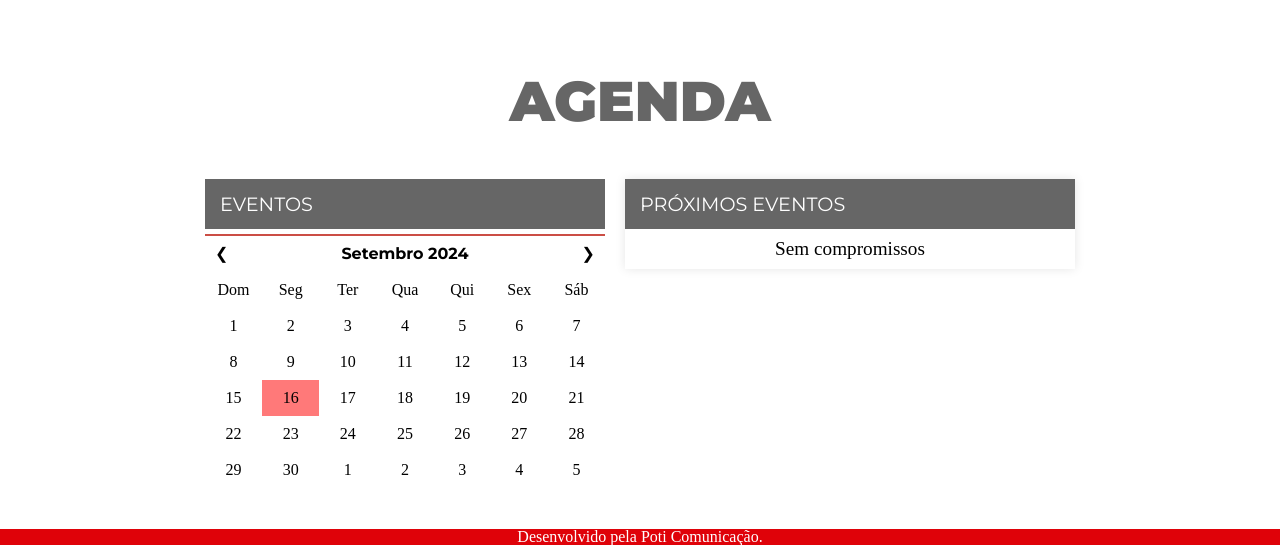
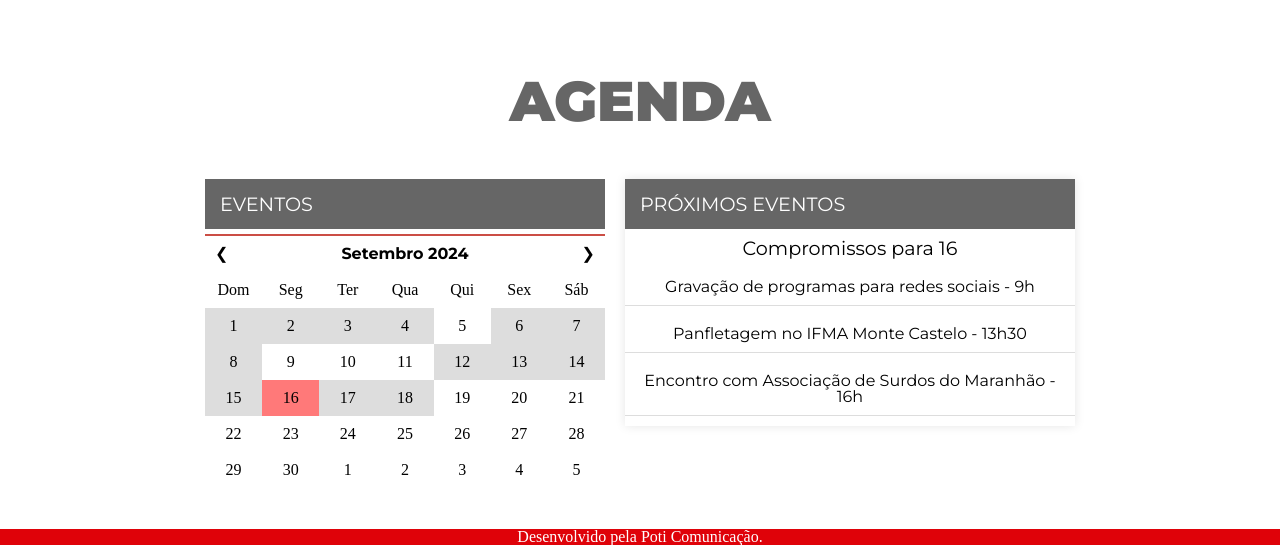
Before and after one commit to igorbrx2/PSTU-SaoLuis-WP, a WordPress theme: template index.php in a window 1280 px wide. Shown: the part 2935-3480 px from the top of the page. Run offline with PHP 8.4 and a stand-in for WordPress, Linux system fonts and the light colour scheme; the site name, menu and one post (Sample post) are stand-ins, and other content is empty.

Commit message:
atualizado

```diff
--- a/header.php
+++ b/header.php
@@ -4,7 +4,11 @@
 <head>
   <meta charset="UTF-8">
   <meta name="viewport" content="width=device-width, initial-scale=1.0">
-  <title>PSTU São Luís</title>
+	<meta http-equiv="cache-control" content="no-cache, no-store, must-revalidate" />
+  <meta http-equiv="pragma" content="no-cache" />
+  <meta http-equiv="expires" content="0" />
+
+  <title>PSTU São Luís - Saulo Arcangeli, Jaciara Castro, Coletivo das Pretas e Jayro Mesquita</title>
   <link rel="stylesheet" href="<?php echo get_stylesheet_directory_uri(); ?>/style.css" />
   <link rel="stylesheet" href="<?php echo get_stylesheet_directory_uri(); ?>/responsivo.css" />
   <link rel="stylesheet" href="<?php echo get_stylesheet_directory_uri(); ?>/global.css" />
--- a/index.php
+++ b/index.php
@@ -26,7 +26,7 @@
 
   <!-- INTRODUÇÃO -->
   <section id="intro">
-    <img class="responsiveImg" src="<?php echo get_stylesheet_directory_uri(); ?>/fotosCandidatos2024/candidatos.png" alt="">
+    <img class="responsiveImg" src="<?php echo get_stylesheet_directory_uri(); ?>/fotosCandidatos2024/candidatos.png" alt="Foto com Saulo Arcangeli, Jaciara Castro, Coletivo das Pretas e Jayro Mesquita">
     </div>
   </section>
   <div class="zap">
@@ -56,7 +56,7 @@
 
       <li class="card-candidato" data-candidato="sauloArcangeli">
         <a href="./">
-          <img src="<?php echo get_stylesheet_directory_uri(); ?>/fotosCandidatos2024/saulo.png" alt="">
+          <img src="<?php echo get_stylesheet_directory_uri(); ?>/fotosCandidatos2024/saulo.png" alt="Saulo Arcangeli">
           <span class="montserrat-font"><strong>Saulo</strong><br><b>Arcangeli</b></span>
           <div class="linha-vermelha"></div>
           <p class="montserrat-font">Candidato a<br>prefeito de São Luís</p>
@@ -65,7 +65,7 @@
 
       <li class="card-candidato" data-candidato="jaciaraCastro">
         <a href="./">
-          <img src="<?php echo get_stylesheet_directory_uri(); ?>/fotosCandidatos2024/jaciara.png" alt="">
+          <img src="<?php echo get_stylesheet_directory_uri(); ?>/fotosCandidatos2024/jaciara.png" alt="Jaciara Castro">
           <span class="montserrat-font"><strong>Jaciara</strong><br><b>Castro</b></span>
           <div class="linha-vermelha"></div>
           <p class="montserrat-font">Candidata a<br>vice-prefeita de São Luís</p>
@@ -74,7 +74,7 @@
 
       <li class="card-candidato" data-candidato="coletivoDasPretas">
         <a href="./">
-          <img src="<?php echo get_stylesheet_directory_uri(); ?>/fotosCandidatos2024/coletivoPretas.png" alt="">
+          <img src="<?php echo get_stylesheet_directory_uri(); ?>/fotosCandidatos2024/coletivoPretas.png" alt="Coletivo das Pretas">
           <span class="montserrat-font"><strong>Coletivo<br>das Pretas</strong></span></span>
           <div class="linha-vermelha"></div>
           <p class="montserrat-font">Candidatas a<br>vereadoras de São Luís</p>
@@ -83,7 +83,7 @@
 
       <li class="card-candidato" data-candidato="jayroMesquita">
         <a href="./">
-          <img src="<?php echo get_stylesheet_directory_uri(); ?>/fotosCandidatos2024/jayro.png" alt="">
+          <img src="<?php echo get_stylesheet_directory_uri(); ?>/fotosCandidatos2024/jayro.png" alt="Jayro Mesquita">
           <span class="montserrat-font"><strong>Jayro</strong><br><b>Mesquita</b></span></span>
           <div class="linha-vermelha"></div>
           <p class="montserrat-font" id="rolagemProp">Candidato a<br>vereador de São Luís</p>
@@ -151,7 +151,7 @@
       </div>
       <div class="agenda">
         <div class="prox-eventos"><span class="montserrat-font">PRÓXIMOS EVENTOS</span></div>
-        <div class="events"></div>
+        <div class="events montserrat-font"></div>
       </div>
     </div>
 
--- a/script.js
+++ b/script.js
@@ -110,8 +110,11 @@ document.addEventListener('DOMContentLoaded', function () {
 </p>`,
 
 'jayroMesquita': `<p class="montserrat-font" style="line-height: 1.3; font-size: 1.2rem;">
-Sou Jayro Mesquita, trabalhador portuário e engenheiro civil, tenho 51 anos e milito no PSTU, com ações principalmente - mas não só - na área dos portos.
-Candidato a vereador pela primeira vez, estarei focado na elaboração e votação de projetos que garantam pontos cruciais da minha luta e das pautas do PSTU, entre os quais:<br>
+Filho de uma família de treze filhos que passava muitas dificuldades em município do continente do estado do Maranhão e que resolveu vir para São Luís em busca de melhores dias para sua prole, Jayro Mesquita é recém-formado em Engenharia Civil e seu TCC foi trabalhado a partir de uma situação de palafita existente em seu bairro, o Santa Cruz, ali Jayro projetou o recolhimento dos esgoto dessa comunidade de palafitas com vistas a diminuir o impacto ambiental e também contribuir para uma melhor qualidade de vida daqueles comunitários, principalmente para as crianças que ali vivem.<br>
+
+<br>Jayro Mesquita é trabalhador portuário avulso no Porto do Itaqui. Recentemente participou de um movimento de greve exatamente em defesa da manutenção do posto de trabalho de dezenas de operários, que vivem frequentemente recebendo ataques e ameaças da classe empresarial. Durante o movimento grevista os trabalhadores se impuseram e foram para a frente do porto, para mostrar aos empresários que os trabalhadores estão atentos e não permitirão que sejam retirados nossos direitos de trabalho dentro da área portuária.<br>
+
+<br>Candidato a vereador pela primeira vez, estarei focado na elaboração e votação de projetos que garantam pontos cruciais da minha luta e das pautas do PSTU, entre os quais:<br>
 
 <br>-	Implantação do passe livre para estudantes e desempregados;<br>
 <br>-	Implantação de uma política de casas populares para moradores de área de risco e palafitas;<br>
@@ -156,6 +159,23 @@ const compromissos = {
     "2024-08-26": ["Participação no dia de Lutas dos bancários - 9h", "Entrevista Jornal da Mira - 12h", "Gravação de programas para as redes sociais - 16h"],
 	"2024-08-27": ["Panfletagem na Deodoro/Canto da Viração - 8h", "Entrevista no programa Conexão Nós, na Rádio FM Esperança - 13h", "Roda de conversa com moradores da Fé em Deus - 19h"],
   "2024-08-28": ["Gravação de programa para as redes sociais - 8h", "Reunião com o Sindicato dos Urbanitários sobre saneamento em São Luís - 14h30", "Reunião da Coordenação da campanha - 19h"],
+  "2024-08-29": ["Entrevista Saulo Arcangeli na Mais FM - 7h", "Panfletagem no Liceu Maranhense(cobertura Mirante) - 13h"],
+  "2024-08-30": ["Terminal da Integração – Dia D do passe livre estudantil - 7h", "Roda de conversa com as mulheres da Vila Dom Luís(a confirmar) - 16h"],
+  "2024-08-31": ["Ato contra o feminicídio na Deodoro(cobertura Mirante) - 8h", "Adesivaço na sede - 16h"],
+  "2024-09-01": ["Feira do Bairro de Fátima - 7h30", "Adesivaço na sede - 16h"],
+  "2024-09-02": ["Entrevista Saulo Arcangeli no programa Abrindo o Verbo (Mirante News) - 14h30", "Sabatina Saulo Arcangeli no programa Ponto Continuando (92,3 FM) - 19h"],
+  "2024-09-03": ["Entrevista Pauta Alternativa (Tv Alternativa) - 8h30", "Reunião com o Fórum de Trabalhadores e Trabalhadoras da Assistência Social , no Sind. de Assistentes Sociais (casa do trabalhador) cobertura Mirante - 15h", "Entrevista Saulo Arcangeli UQ Podcast - 19h30"],
+  "2024-09-04": ["Entrevista Saulo Arcangeli na Educadora - 8h", "Gravação de vídeo para redes sociais - 16h"],
+	"2024-09-06": ["Entrevista Rádio Universidade - 9h", "Entrevista JTVUFMA - 12h30", "Reunião sorteio sabatina do Programa Direto a Pauta da Rádio  92.3 FM - 16h"],
+	"2024-09-07": ["Brechó de Lutas - 8h", "Programa Café com Leane Lago - 9h30", "Roda de conversa na comunidade tradicional Rio dos Cachorros (zona rural) - 16h"],
+	"2024-09-08": ["Panfletagem Feira do Anjo da Guarda - 8h"],
+	"2024-09-12": ["Bom dia Mirante - 7h30", "Panfletagem RU da UFMA - 11h30", "Sabatina no programa Tá na Hora (Difusora) - 19h"],
+	"2024-09-13": ["Panfletagem na CAEMA Centro - 7h30", "Gravação de programa para redes sociais- 8h30", "Sabatina Direto a Pauta (FM 92.3) - 18h"],
+	"2024-09-14": ["Caminhada no Quilombo Liberdade - 7h30"],
+	"2024-09-15": ["Panfletagem na feira do João Paulo  - 8h"],
+	"2024-09-16": ["Gravação de programas para redes sociais - 9h", "Panfletagem no IFMA Monte Castelo - 13h30", "Encontro com Associação de Surdos do Maranhão - 16h"],
+	"2024-09-17": ["Panfletagem na empresa de transporte 1001 - 4h", "Panfletagem na UEMA - 11h30", "Ato pelo SIM ao Passe Livre Estudantil (Praça Deodoro) - 16h", "Plenária de Campanha - 19h"],
+	"2024-09-18": ["Panfletagem na Vale - 6h", "Sabatina Band - 18h50"],
     // Adicione mais compromissos conforme necessário
 };
 
```
